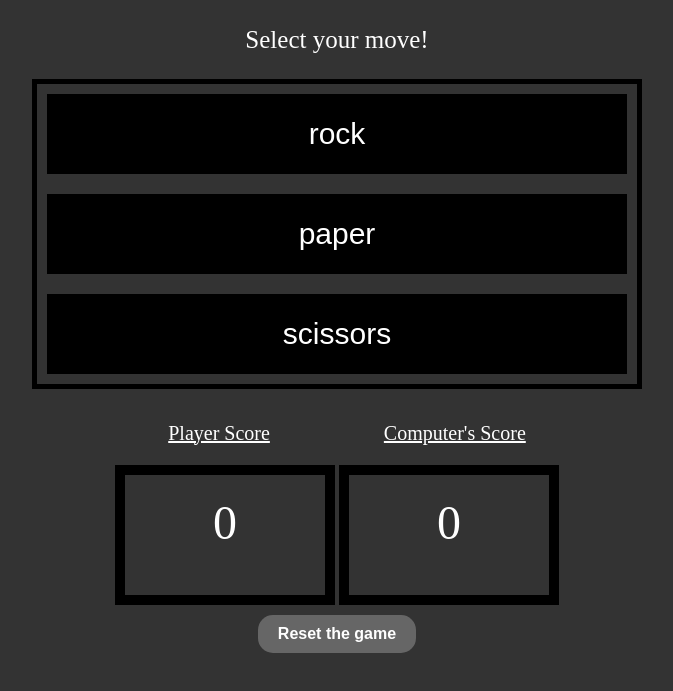
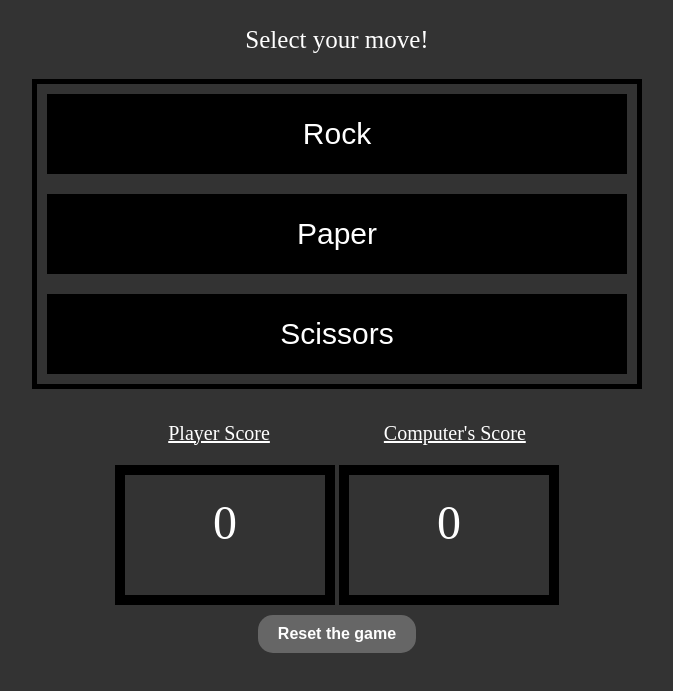
Before and after one commit to Vanitk1/Rock-Paper-Scissors, a website: page index.html in a window 1280 px wide. Shown: the part 75-766 px from the top of the page, without its empty margins (303-976 px from the left). Drawn offline with Linux system fonts and the light colour scheme.

Commit message:
Update index.html

```diff
--- a/index.html
+++ b/index.html
@@ -10,9 +10,9 @@
         <h1 class="subtitle">Rock Paper Scissors</h1>
         <p class="selection">Select your move!</p>
         <div class = "rps">
-            <button class="rock" data-button="rock">rock</button>
-            <button class="paper" data-button="paper">paper</button>
-            <button class="scissors" data-button="scissors">scissors</button>
+            <button class="rock" data-button="rock">Rock</button>
+            <button class="paper" data-button="paper">Paper</button>
+            <button class="scissors" data-button="scissors">Scissors</button>
         </div>
         <p id="results"></p>
         <div id="score-label">
```
